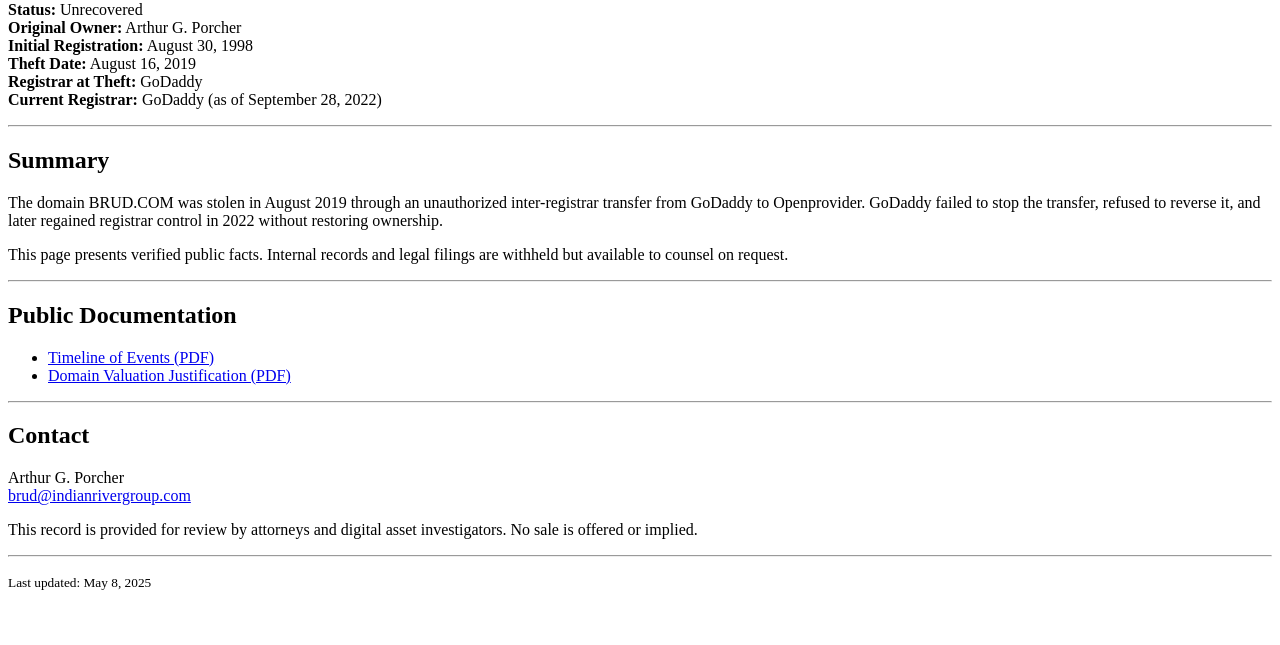
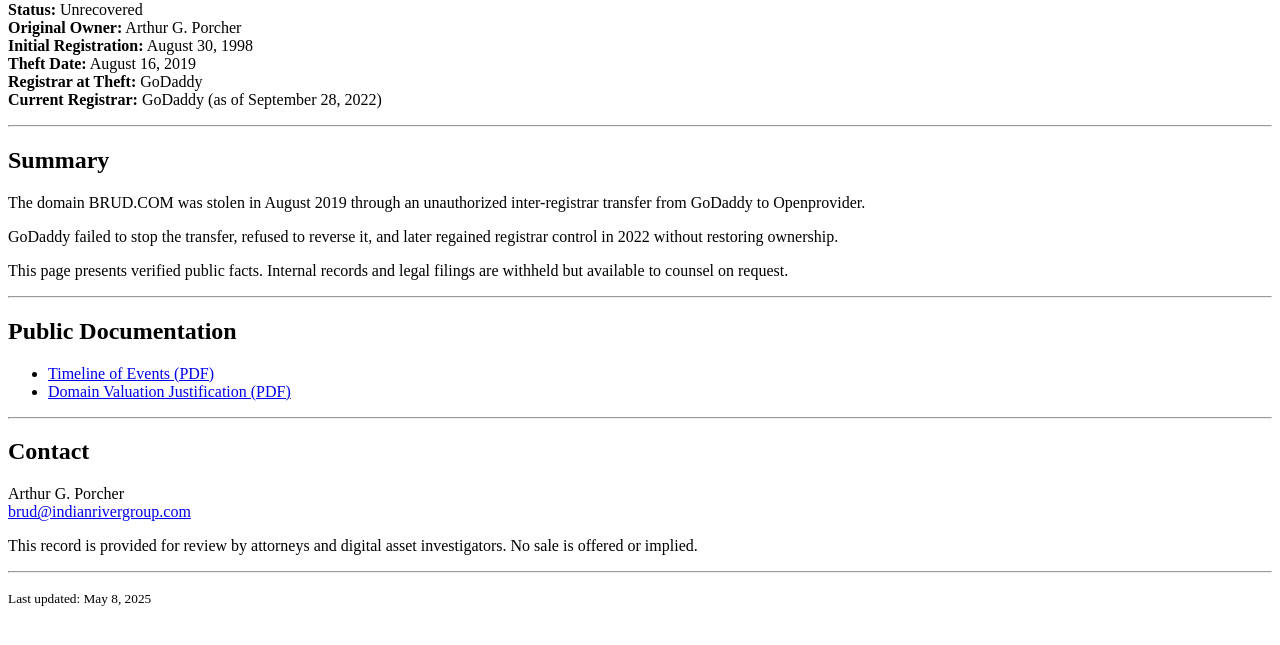
Before and after one commit to rocketphewl/brud.com, a plain HTML site: page index.html in a window 1280 px wide. Shown: the part 79-724 px from the top of the page. Drawn offline with Linux system fonts and the light colour scheme.

Commit message:
Update index.html

```diff
--- a/index.html
+++ b/index.html
@@ -17,8 +17,8 @@
   <hr>
 
   <h2>Summary</h2>
-  <p>The domain BRUD.COM was stolen in August 2019 through an unauthorized inter-registrar transfer from GoDaddy to Openprovider. GoDaddy failed to stop the transfer, refused to reverse it, and later regained registrar control in 2022 without restoring ownership.</p>
-
+  <p>The domain BRUD.COM was stolen in August 2019 through an unauthorized inter-registrar transfer from GoDaddy to Openprovider.</p>
+  <p>GoDaddy failed to stop the transfer, refused to reverse it, and later regained registrar control in 2022 without restoring ownership.</p>
   <p>This page presents verified public facts. Internal records and legal filings are withheld but available to counsel on request.</p>
 
   <hr>
```
